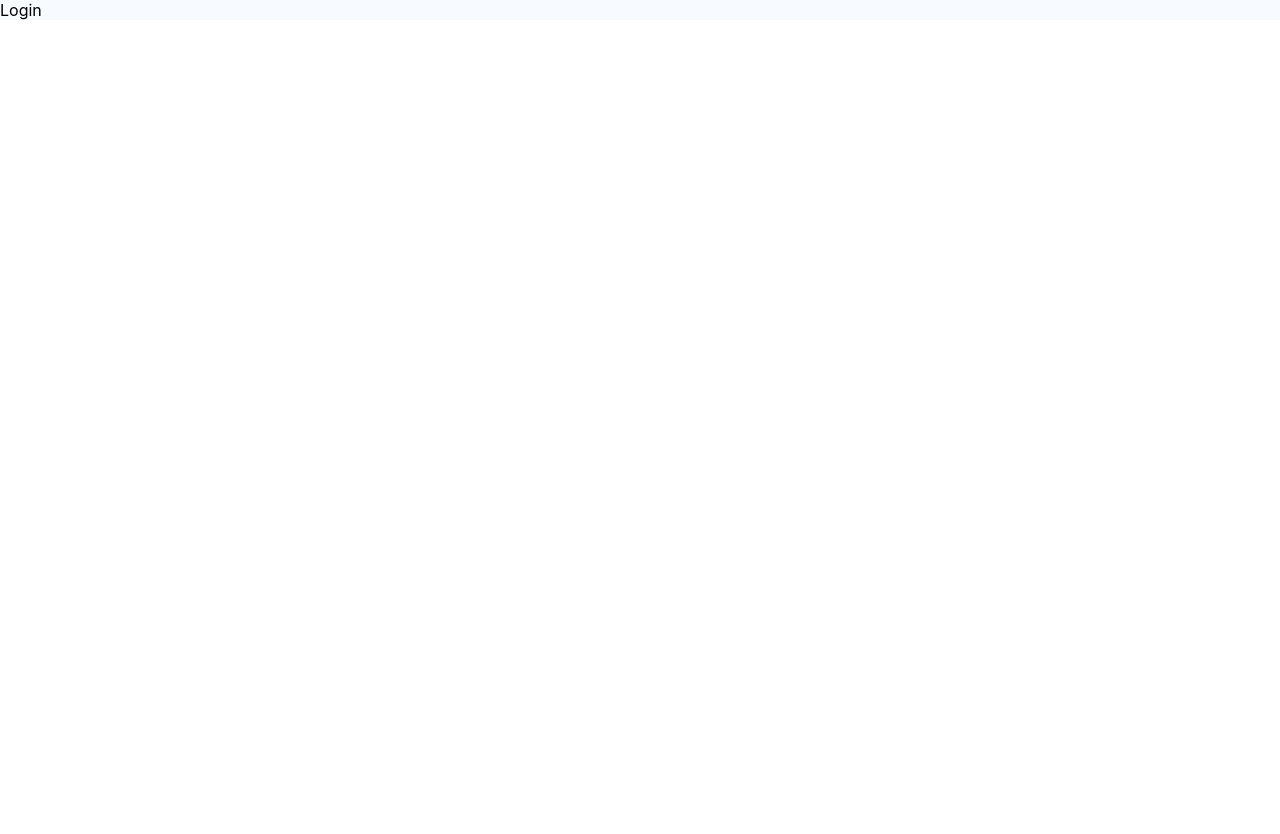
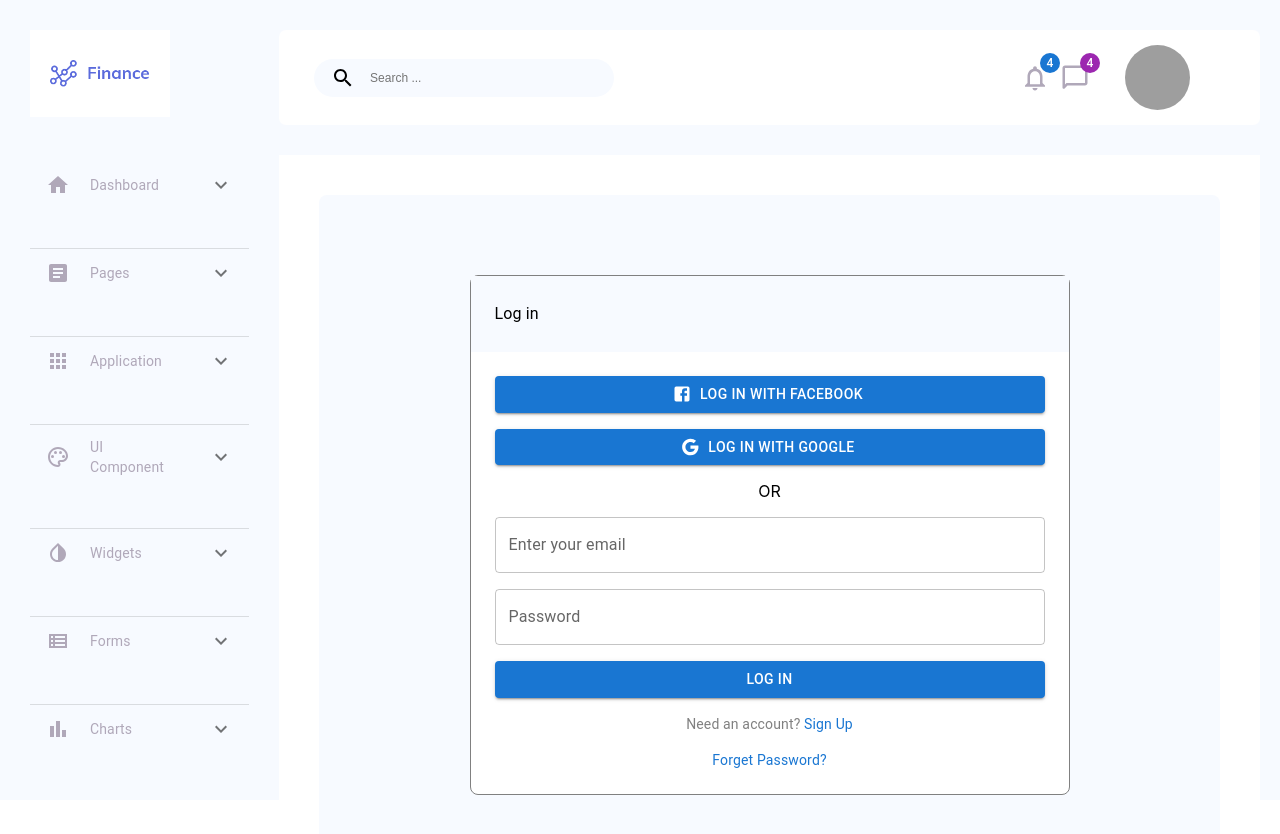
Before and after one commit to codetrain1984/Admin-panel, a React (Create React App) app: page /login in a window 1280 px wide. Shown: the top 834 px of the page. Before the commit the page ends 800 px from the top, so only its background shows below. Built offline with nearby package versions, Linux system fonts and the light colour scheme; grey boxes are pictures that could not be loaded.

Commit message:
Login page is created with material ui

```diff
--- a/package.json
+++ b/package.json
@@ -6,7 +6,9 @@
     "@emotion/react": "^11.10.6",
     "@emotion/styled": "^11.10.6",
     "@mui/icons-material": "^5.11.11",
-    "@mui/material": "^5.11.15",
+    "@mui/material": "^5.12.0",
+    "@mui/styled-engine-sc": "^5.12.0",
+    "@mui/styles": "^5.12.0",
     "@testing-library/jest-dom": "^5.16.5",
     "@testing-library/react": "^13.4.0",
     "@testing-library/user-event": "^13.5.0",
@@ -14,6 +16,7 @@
     "react-dom": "^18.2.0",
     "react-router-dom": "^6.10.0",
     "react-scripts": "5.0.1",
+    "styled-components": "^5.3.9",
     "web-vitals": "^2.1.4"
   },
   "scripts": {
--- a/src/App.css
+++ b/src/App.css
@@ -6,3 +6,12 @@
 .App {
   background-color: #f7faff;
 }
+main {
+  flex: 1;
+  display: flex;
+}
+.header-dashborard {
+  width: 100%;
+  height: 100vh;
+  margin-right: 20px;
+}
--- a/src/App.js
+++ b/src/App.js
@@ -2,6 +2,9 @@ import { useRoutes } from 'react-router-dom'
 
 import './App.css'
 import routes from './routes'
+import Sidebar from './Components/Sidebar/Sidebar'
+import Header from './Components/Header/Header'
+import Home from './pages/Home/Home'
 
 function App() {
   const router = useRoutes(routes)
--- /dev/null
+++ b/src/pages/Login/Components/LoginOr.jsx
@@ -0,0 +1,34 @@
+import { Divider, Typography } from '@mui/material'
+import { makeStyles } from '@mui/styles'
+
+import React from 'react'
+
+const useStyles = makeStyles((theme) => ({
+  root: {
+    display: 'flex',
+    alignItems: 'center',
+    justifyContent: 'center',
+    margin: theme.spacing(2),
+  },
+  divider: {
+    height: '2px',
+    width: '40%',
+    margin: theme.spacing(0, 2),
+    backgroundColor: theme.palette.primary.main,
+  },
+  text: {
+    color: theme.palette.primary.main,
+    fontWeight: 'bold',
+    textTransform: 'uppercase',
+  },
+}))
+export default function LoginOr() {
+  const classes = useStyles()
+  return (
+    <div className={classes.root}>
+      <Divider className={classes.divider} />
+      <Typography className={classes.text}>or</Typography>
+      <Divider className={classes.divider} />
+    </div>
+  )
+}
--- a/src/pages/Login/Login.css
+++ b/src/pages/Login/Login.css
@@ -0,0 +1,21 @@
+.login {
+  flex: 1;
+  display: flex;
+}
+.login-container {
+  width: 100%;
+  height: 100vh;
+  margin-right: 20px;
+}
+.login-mainbox {
+  width: 100%;
+  height: 100vh;
+  background-color: #fff;
+  border-radius: 7px;
+}
+.login-box {
+  width: 97%;
+  height: 100vh;
+  background-color: #2957a8;
+  margin: 20px;
+}
--- a/src/pages/Login/Login.jsx
+++ b/src/pages/Login/Login.jsx
@@ -1,6 +1,87 @@
 import React from 'react'
 import './Login.css'
+import Header from '../../Components/Header/Header'
+import Sidebar from '../../Components/Sidebar/Sidebar'
+
+import {
+  Box,
+  Button,
+  Grid,
+  Link,
+  Stack,
+  TextField,
+  Typography,
+} from '@mui/material'
+import FacebookIcon from '@mui/icons-material/Facebook'
+import GoogleIcon from '@mui/icons-material/Google'
+// import LoginOr from './Components/LoginOr'
 
 export default function Login() {
-  return <div>Login</div>
+  return (
+    <div className="login">
+      <Sidebar />
+      <div className="login-container">
+        <Header />
+        <Grid container sx={{ backgroundColor: 'white', height: '100vh' }}>
+          <Grid
+            xs={12}
+            sx={{ backgroundColor: '#f7faff', margin: 5, borderRadius: 2 }}
+          >
+            <Stack
+              xs={6}
+              sx={{
+                backgroundColor: '#fff',
+                border: '1px solid gray',
+                borderRadius: 2,
+                margin: 'auto',
+                width: 600,
+                height: 520,
+                marginTop: 10,
+              }}
+            >
+              <Box sx={{ backgroundColor: '#f7faff', padding: 3 }}>
+                <Typography variant="subtitle1">Log in</Typography>
+              </Box>
+              <Stack spacing={2} direction="column" sx={{ margin: 3 }}>
+                <Button variant="contained" startIcon={<FacebookIcon />}>
+                  Log In With Facebook
+                </Button>
+                <Button variant="contained" startIcon={<GoogleIcon />}>
+                  Log In With Google
+                </Button>
+                <Stack sx={{ textAlign: 'center' }}>
+                  {/* <LoginOr /> */}
+                  OR
+                </Stack>
+                <Stack spacing={2}>
+                  <TextField label="Enter your email" />
+                  <TextField label="Password" />
+                  <Button variant="contained">Log in</Button>
+                  <Typography
+                    variant="body2"
+                    color="GrayText"
+                    sx={{ textAlign: 'center' }}
+                  >
+                    Need an account?{' '}
+                    <Link href="#" underline="none">
+                      Sign Up
+                    </Link>
+                  </Typography>
+                  <Typography
+                    variant="body2"
+                    color="GrayText"
+                    sx={{ textAlign: 'center', marginBottom: '10px' }}
+                  >
+                    <Link href="#" underline="none">
+                      Forget Password?
+                    </Link>
+                  </Typography>
+                </Stack>
+              </Stack>
+            </Stack>
+          </Grid>
+        </Grid>
+      </div>
+    </div>
+  )
 }
```
Also changed, not shown: 1 other file (tests, documents, lock files or other folders).
